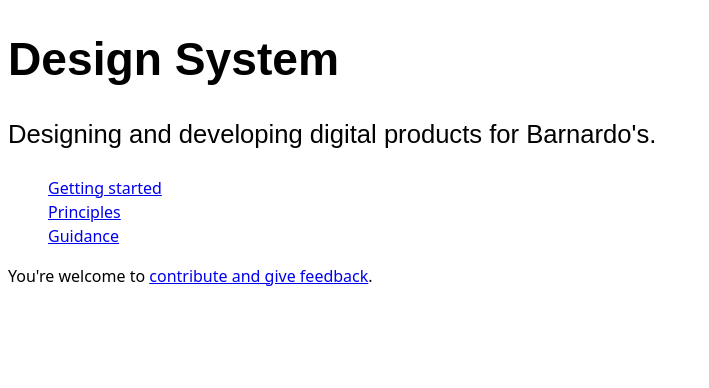
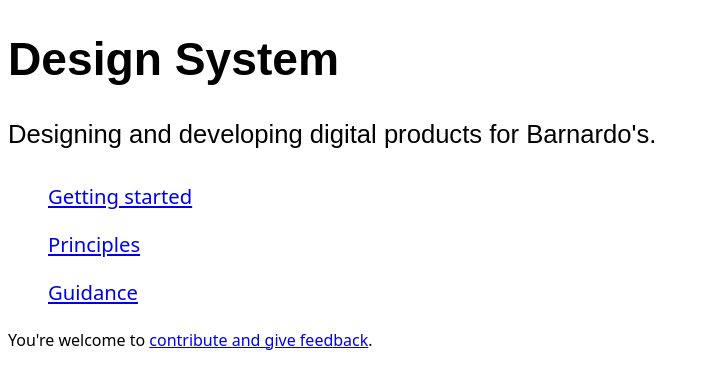
Before and after one commit to barnardos/design-system, a Gatsby app: page / in a window 1280 px wide. Shown: the top 388 px of the page, without its empty margins (0-709 px from the left). Built offline with nearby package versions, Linux system fonts and the light colour scheme.

Commit message:
Fix emphasis of DesignSystemNavigation

```diff
--- a/src/components/DesignSystemNavigation/index.css
+++ b/src/components/DesignSystemNavigation/index.css
@@ -1,11 +1,16 @@
 @import "../../custom-properties.css";
 
 /** @define DesignSystemNavigation; */
+
+.DesignSystemNavigation-items {
+  display: grid;
+  grid-gap: 0.5rem;
+}
 
 .DesignSystemNavigation-item {
   list-style: none;
 }
 
 .DesignSystemNavigation-link {
-  font: 300 var(--type-0)/1.5rem system-ui;
+  font: 300 var(--type-2)/2.5rem system-ui;
 }
--- a/src/components/DesignSystemNavigation/index.js
+++ b/src/components/DesignSystemNavigation/index.js
@@ -6,7 +6,7 @@
 
 const DesignSystemNavigation = ({ items }) => (
   <nav className="DesignSystemNavigation">
-    <ul>
+    <ul className="DesignSystemNavigation-items">
       {items.map(({ text, to }, index) => (
         <li className="DesignSystemNavigation-item" key={index}>
           <GatsbyLink
```
